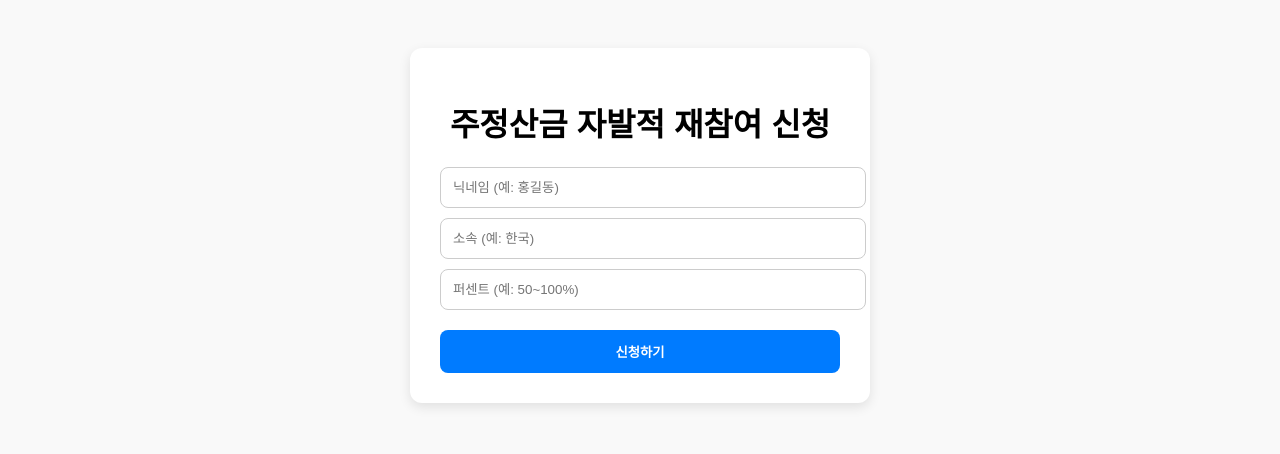
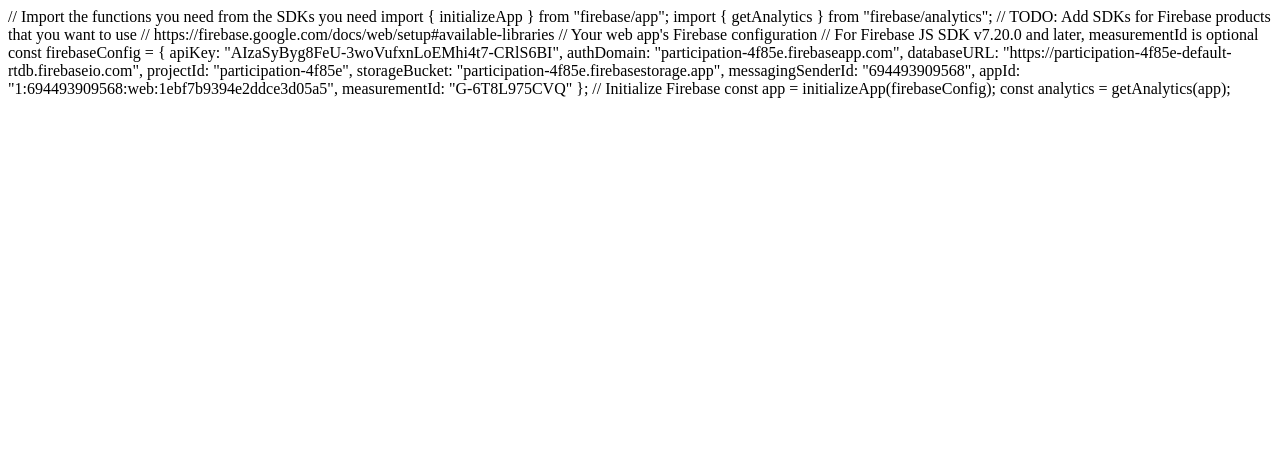
Before and after one commit to sutcoin/participation, a plain HTML site: page index.html in a window 1280 px wide. Drawn offline with Linux system fonts and the light colour scheme.

Commit message:
Update index.html

```diff
--- a/index.html
+++ b/index.html
@@ -1,95 +1,22 @@
-<!DOCTYPE html>
-<html lang="ko">
-<head>
-  <meta charset="UTF-8" />
-  <title>주정산금 자발적 재참여 신청</title>
-  <meta name="viewport" content="width=device-width, initial-scale=1.0" />
-  <link href="https://fonts.googleapis.com/css2?family=Noto+Sans+KR&display=swap" rel="stylesheet" />
-  <style>
-    body {
-      font-family: 'Noto Sans KR', sans-serif;
-      background-color: #f9f9f9;
-      padding: 40px 20px;
-      text-align: center;
-    }
-    .container {
-      max-width: 400px;
-      margin: 0 auto;
-      background: white;
-      padding: 30px;
-      border-radius: 12px;
-      box-shadow: 0 4px 12px rgba(0,0,0,0.1);
-    }
-    input {
-      width: 100%;
-      padding: 12px;
-      margin-bottom: 10px;
-      border: 1px solid #ccc;
-      border-radius: 8px;
-    }
-    button {
-      width: 100%;
-      padding: 12px;
-      margin-top: 10px;
-      font-weight: bold;
-      border: none;
-      border-radius: 8px;
-      background-color: #007bff;
-      color: white;
-      cursor: pointer;
-    }
-    button:hover {
-      background-color: #0056b3;
-    }
-  </style>
-</head>
-<body>
+// Import the functions you need from the SDKs you need
+import { initializeApp } from "firebase/app";
+import { getAnalytics } from "firebase/analytics";
+// TODO: Add SDKs for Firebase products that you want to use
+// https://firebase.google.com/docs/web/setup#available-libraries
 
-  <div class="container">
-    <h1>주정산금 자발적 재참여 신청</h1>
-    <input type="text" id="nickname" placeholder="닉네임 (예: 홍길동)" />
-    <input type="text" id="group" placeholder="소속 (예: 한국)" />
-    <input type="text" id="percent" placeholder="퍼센트 (예: 50~100%)" />
-    <button onclick="submitForm()">신청하기</button>
-  </div>
+// Your web app's Firebase configuration
+// For Firebase JS SDK v7.20.0 and later, measurementId is optional
+const firebaseConfig = {
+  apiKey: "AIzaSyByg8FeU-3woVufxnLoEMhi4t7-CRlS6BI",
+  authDomain: "participation-4f85e.firebaseapp.com",
+  databaseURL: "https://participation-4f85e-default-rtdb.firebaseio.com",
+  projectId: "participation-4f85e",
+  storageBucket: "participation-4f85e.firebasestorage.app",
+  messagingSenderId: "694493909568",
+  appId: "1:694493909568:web:1ebf7b9394e2ddce3d05a5",
+  measurementId: "G-6T8L975CVQ"
+};
 
-  <!-- Firebase SDK 추가 -->
-  <script src="https://www.gstatic.com/firebasejs/9.22.2/firebase-app-compat.js"></script>
-  <script src="https://www.gstatic.com/firebasejs/9.22.2/firebase-database-compat.js"></script>
-
-  <script>
-    // 🔐 1. 여기에 당신의 firebaseConfig 정보 넣기
-    const firebaseConfig = {
-      apiKey: "여기에_당신의_API_키",
-      authDomain: "your-project-id.firebaseapp.com",
-      databaseURL: "https://your-project-id.firebaseio.com",
-      projectId: "your-project-id",
-      storageBucket: "your-project-id.appspot.com",
-      messagingSenderId: "보낸사람ID",
-      appId: "앱ID"
-    };
-
-    // 🔧 2. Firebase 초기화
-    firebase.initializeApp(firebaseConfig);
-    const db = firebase.database();
-
-    // 📤 3. 신청 데이터 전송
-    function submitForm() {
-      const nickname = document.getElementById("nickname").value.trim();
-      const group = document.getElementById("group").value.trim();
-      const percent = document.getElementById("percent").value.trim();
-
-      if (!nickname || !group || !percent) {
-        alert("모든 항목을 입력해주세요.");
-        return;
-      }
-
-      db.ref("submissions").push({
-        nickname,
-        group,
-        percent,
-        timestamp: Date.now()
-      });
-
-      alert("신청이 완료되었습니다!");
-      document.g
+// Initialize Firebase
+const app = initializeApp(firebaseConfig);
+const analytics = getAnalytics(app);
```
